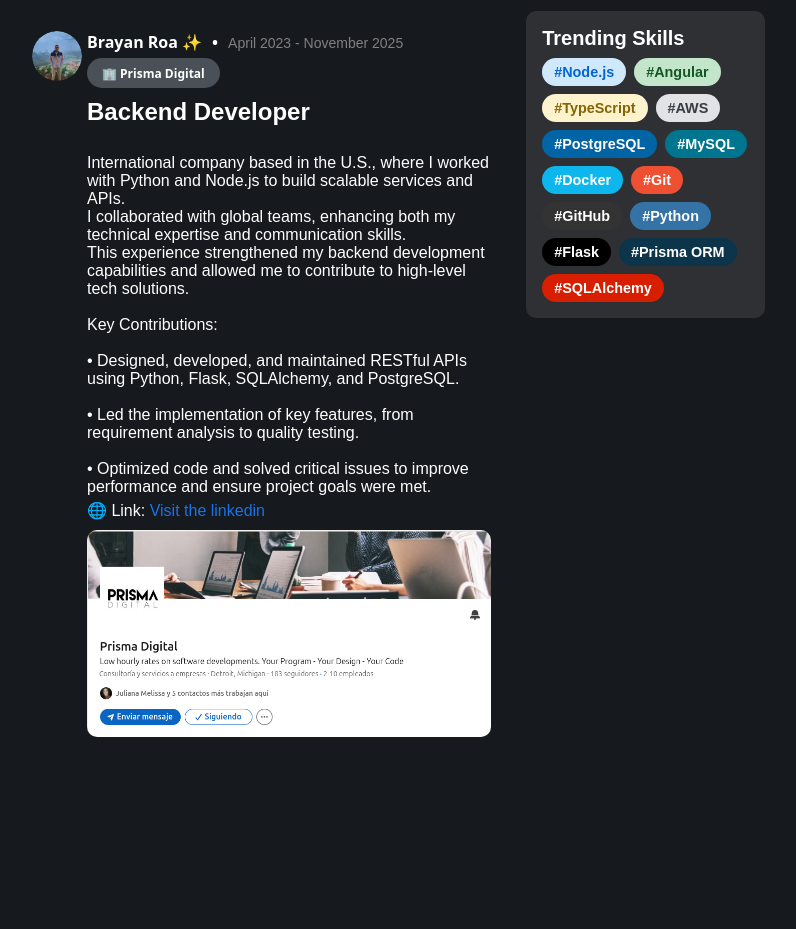
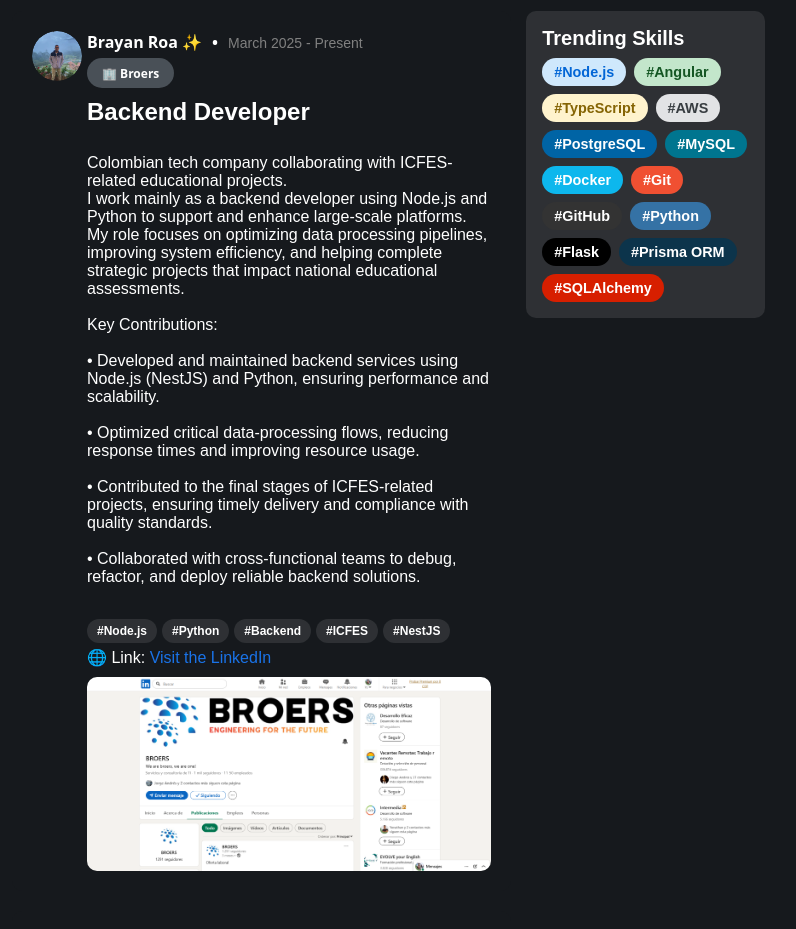
Before and after one commit to BrayanRoa/portafolio, an Angular app: page /experience in a window 1280 px wide. Shown: the part 640-1569 px from the top of the page, without its empty margins (244-1040 px from the left). Before the commit the page ends 1447 px from the top, so only its background shows below. Built offline with nearby package versions, Linux system fonts and the light colour scheme.

Commit message:
new experience added

```diff
--- a/angular.json
+++ b/angular.json
@@ -97,5 +97,8 @@
         }
       }
     }
+  },
+  "cli": {
+    "analytics": false
   }
 }
--- a/src/app/pages/experience/experience.component.ts
+++ b/src/app/pages/experience/experience.component.ts
@@ -10,6 +10,35 @@
 export class ExperienceComponent {
 
   public experiences: ICard[] = [
+    {
+      name: 'Brayan Roa ✨',
+      date: 'March 2025 - Present',
+      tag: ' 🏢 Broers',
+      title: 'Backend Developer',
+      description: `
+        Colombian tech company collaborating with ICFES-related educational projects.
+        I work mainly as a backend developer using Node.js and Python to support and enhance large-scale platforms.
+        My role focuses on optimizing data processing pipelines, improving system efficiency, and helping complete strategic projects that impact national educational assessments.
+
+        Key Contributions:
+
+        • Developed and maintained backend services using Node.js (NestJS) and Python, ensuring performance and scalability.
+
+        • Optimized critical data-processing flows, reducing response times and improving resource usage.
+
+        • Contributed to the final stages of ICFES-related projects, ensuring timely delivery and compliance with quality standards.
+
+        • Collaborated with cross-functional teams to debug, refactor, and deploy reliable backend solutions.
+
+      `,
+      link: {
+        url: 'https://www.linkedin.com/company/broerscol/posts/?feedView=all', // actualiza si tienes otra URL oficial
+        label: 'Visit the LinkedIn'
+      },
+      hashtags: ['Node.js', 'Python', 'Backend', 'ICFES', 'NestJS'],
+      profileImg: 'profile.jpeg',
+      mainImg: 'broers.png' // puedes usar el logo o imagen que prefieras
+    },
     {
       name: 'Brayan Roa ✨',
       date: 'April 2023 - November 2025',
@@ -32,7 +61,7 @@
         url: 'https://www.linkedin.com/company/prisma-dig/',
         label: 'Visit the linkedin'
       },
-      hashtags: [],
+      hashtags: ['Node.js', 'Python', 'Backend', 'Flask', 'Postgres'],
       profileImg: 'profile.jpeg',
       mainImg: 'prisma-digital.png' // Puedes agregar una imagen principal
     },
```
Also changed, not shown: public/broers.png (added).
